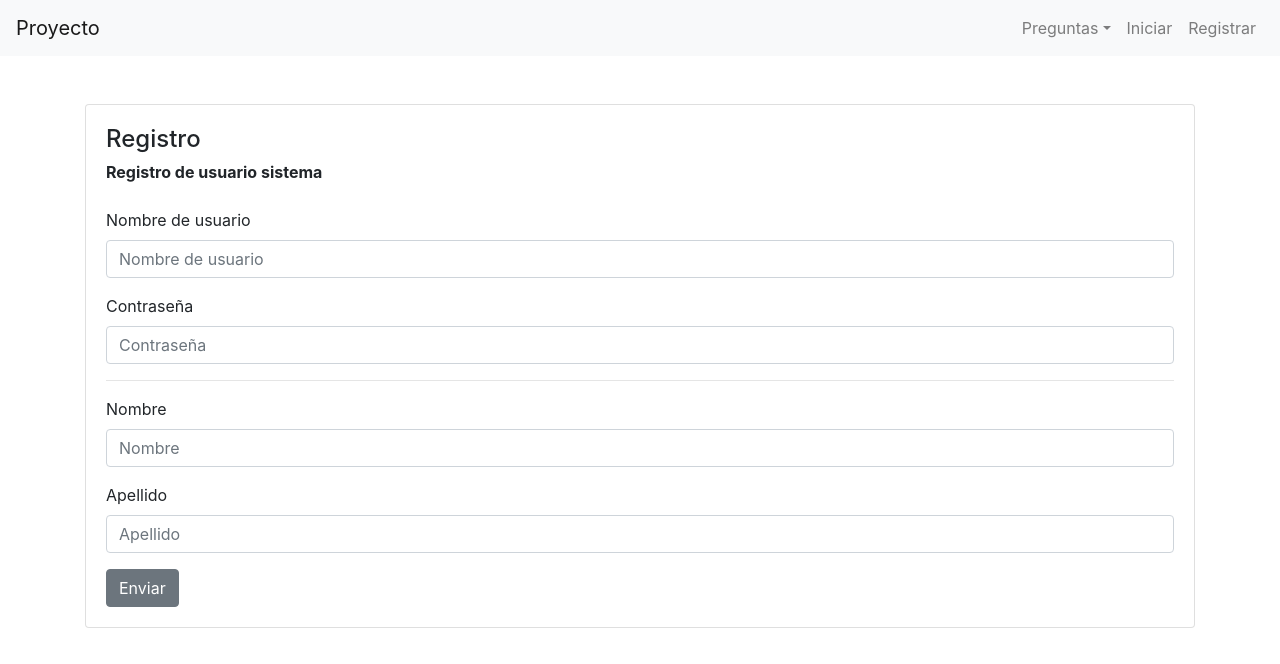
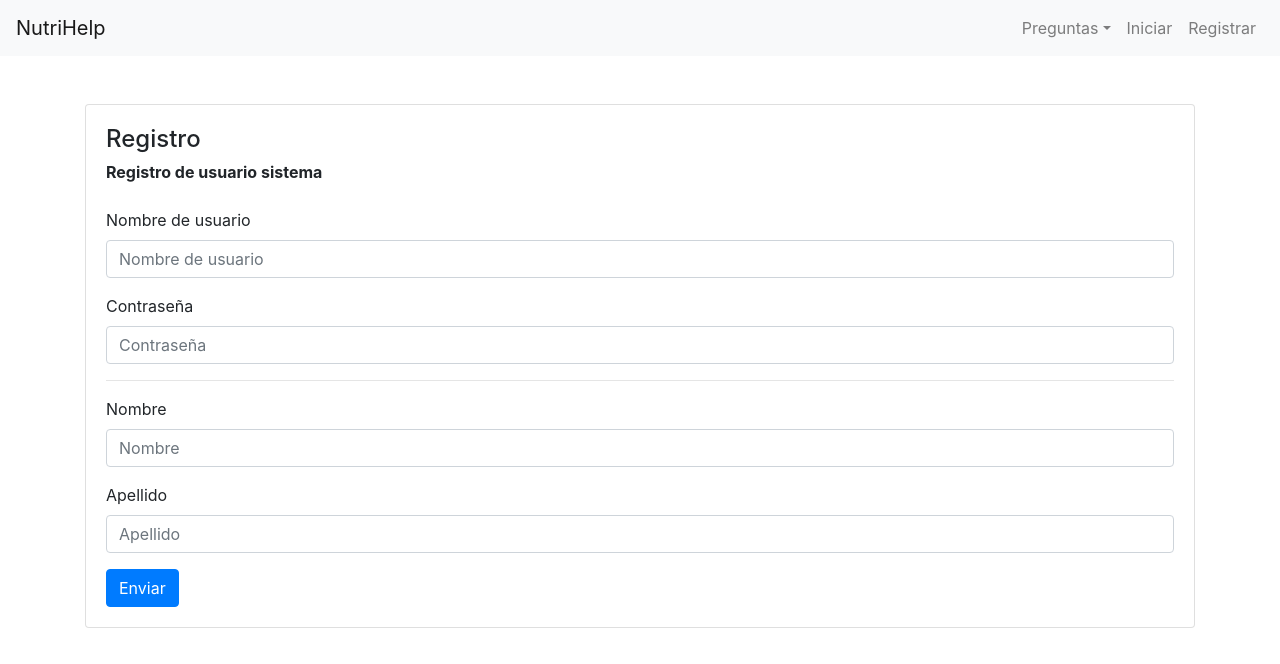
Before and after one commit to ErickAgrazal/ejemplo-docker-express-mongo, a React (Create React App) app in the folder frontend/: page /usuarios/registrar in a window 1280 px wide. Shown: the top 664 px of the page. Built offline with nearby package versions, Linux system fonts and the light colour scheme.

Commit message:
Auth try

```diff
--- a/frontend/src/App.js
+++ b/frontend/src/App.js
@@ -8,6 +8,9 @@ import UserSwitch from './Users/Switch';
 
 import 'bootstrap/dist/css/bootstrap.min.css';
 
+const AppContext = React.createContext({})
+export const AppProvider = AppContext.Provider
+export const AppConsumer = AppContext.Consumer
 
 function App() {
   return (
--- a/frontend/src/Partials/Navbar.js
+++ b/frontend/src/Partials/Navbar.js
@@ -11,6 +11,7 @@ import {
   DropdownMenu,
   DropdownItem } from 'reactstrap';
 
+  import { AppProvider, AppConsumer } from '../App/'
 
 export default class TopNavbar extends React.Component {
   constructor(props) {
@@ -29,10 +30,15 @@ export default class TopNavbar extends React.Component {
   }
 
   render() {
+    function Page(props) {
+      const user = props.user;
+    }
     return (
+
       <div>
+        {  }
         <Navbar color="light" light expand="md">
-          <NavbarBrand href="/">Proyecto</NavbarBrand>
+          <NavbarBrand href="/">NutriHelp</NavbarBrand>
           <NavbarToggler onClick={this.toggle} />
           <Collapse isOpen={this.state.isOpen} navbar>
             <Nav className="ml-auto" navbar>
--- a/frontend/src/Users/AuthForm.js
+++ b/frontend/src/Users/AuthForm.js
@@ -44,6 +44,8 @@ export default class AuthForm extends React.Component {
     });
   }
 
+
+
   render() {
     return (
       <Card>
@@ -59,7 +61,7 @@ export default class AuthForm extends React.Component {
               <Label for="password">Contraseña</Label>
               <Input type="password" name="password" id="password" placeholder="Contraseña" onChange={this.setPassword} />
             </FormGroup>
-          <Button onClick={this.submit} >Enviar</Button>
+          <Button color="primary" onClick={this.submit} >Enviar</Button>
           </Form>
         </CardBody>
       </Card>
--- a/frontend/src/Users/RegisterForm.js
+++ b/frontend/src/Users/RegisterForm.js
@@ -78,7 +78,7 @@ export default class RegisterForm extends React.Component {
               <Label for="lastName">Apellido</Label>
               <Input type="text" name="lastName" id="lastName" placeholder="Apellido" onChange={this.setLastName} />
             </FormGroup>
-          <Button onClick={this.submit} >Enviar</Button>
+          <Button color="primary" onClick={this.submit} >Enviar</Button>
           </Form>
         </CardBody>
       </Card>
```
